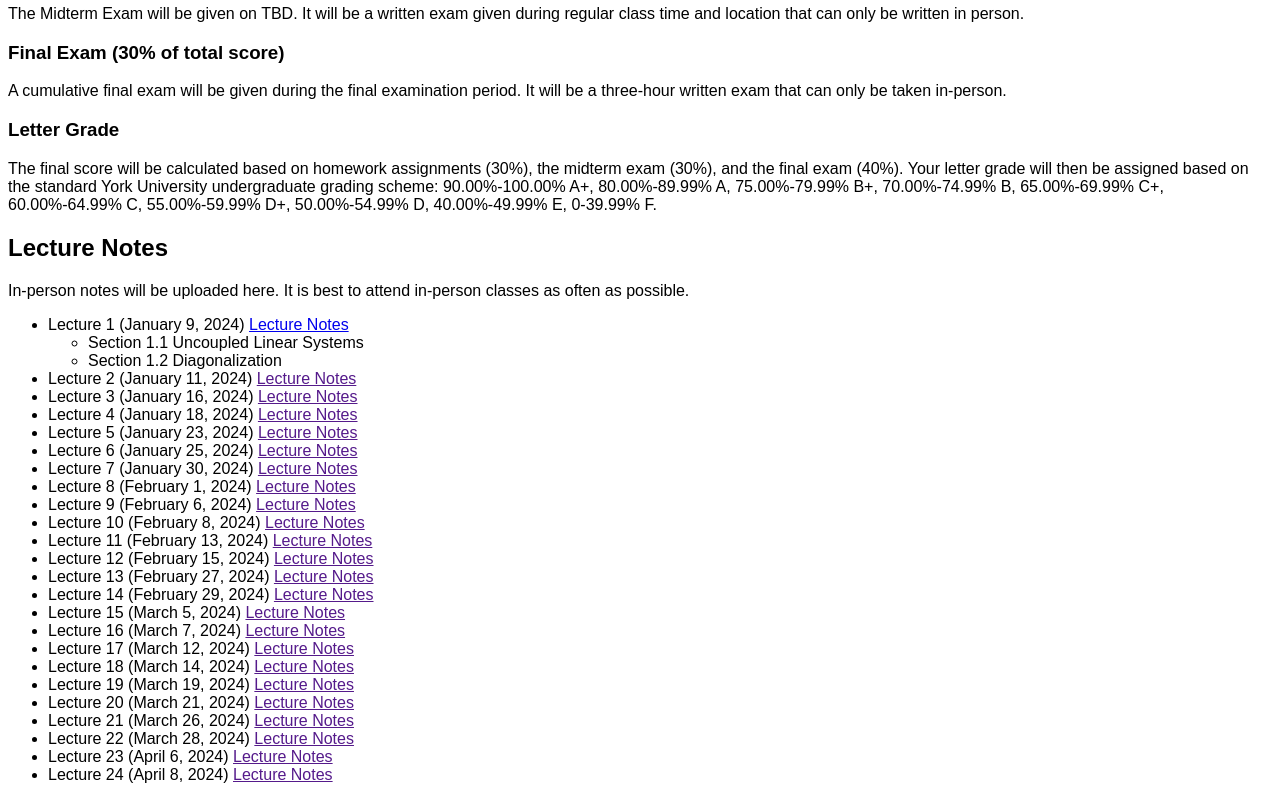
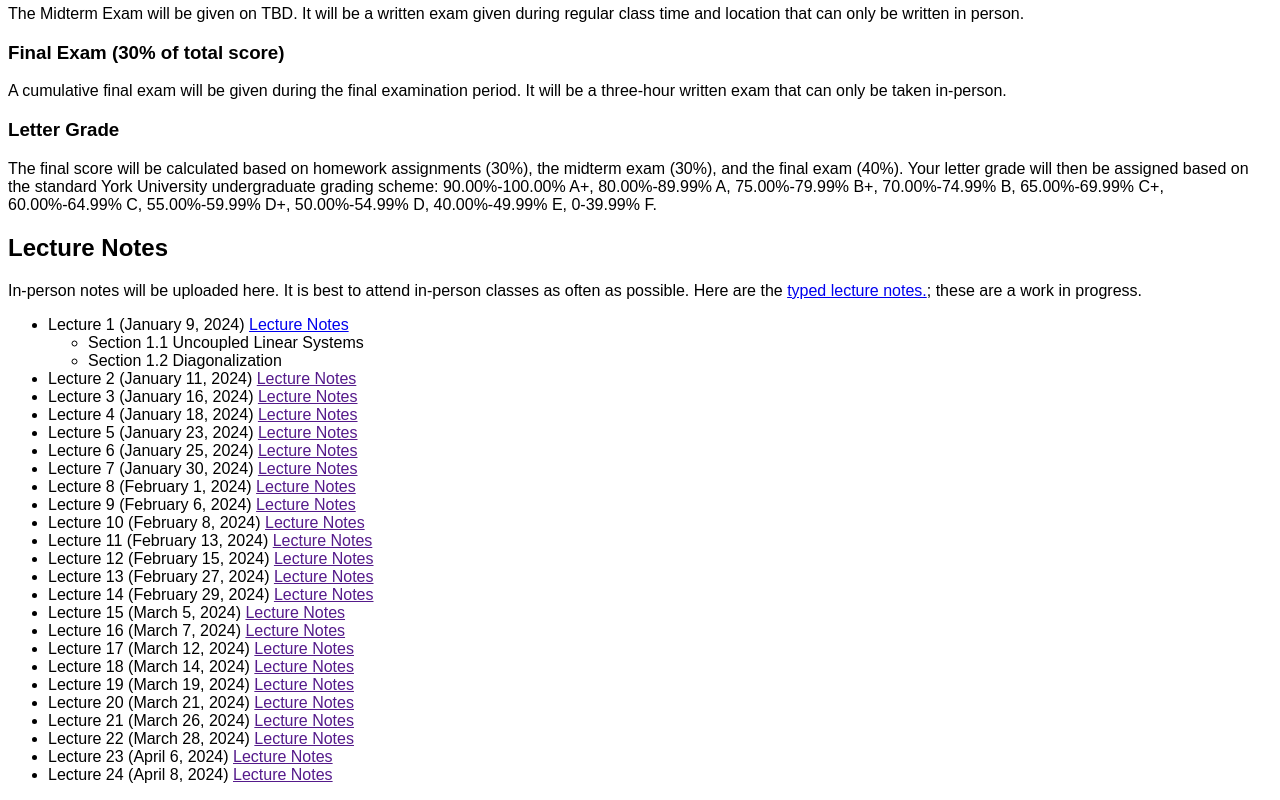
Before and after one commit to joetran0/MATH-4271-Winter-2024, a plain HTML site: page index.html in a window 1280 px wide. Shown: the part 1137-1937 px from the top of the page. Drawn offline with Linux system fonts and the light colour scheme.

Commit message:
Update index.html

```diff
--- a/index.html
+++ b/index.html
@@ -74,7 +74,7 @@
 
         <h2>Lecture Notes</h2>
 
-        <p>In-person notes will be uploaded here. It is best to attend in-person classes as often as possible.</p>
+        <p>In-person notes will be uploaded here. It is best to attend in-person classes as often as possible. Here are the <a href="M4271-LectureNotes.pdf">typed lecture notes.</a>; these are a work in progress.</p>
         <ul>
             <li>Lecture 1 (January 9, 2024) <a href="M4271-Lecture1.pdf">Lecture Notes</a></li>
             <ul>
```
